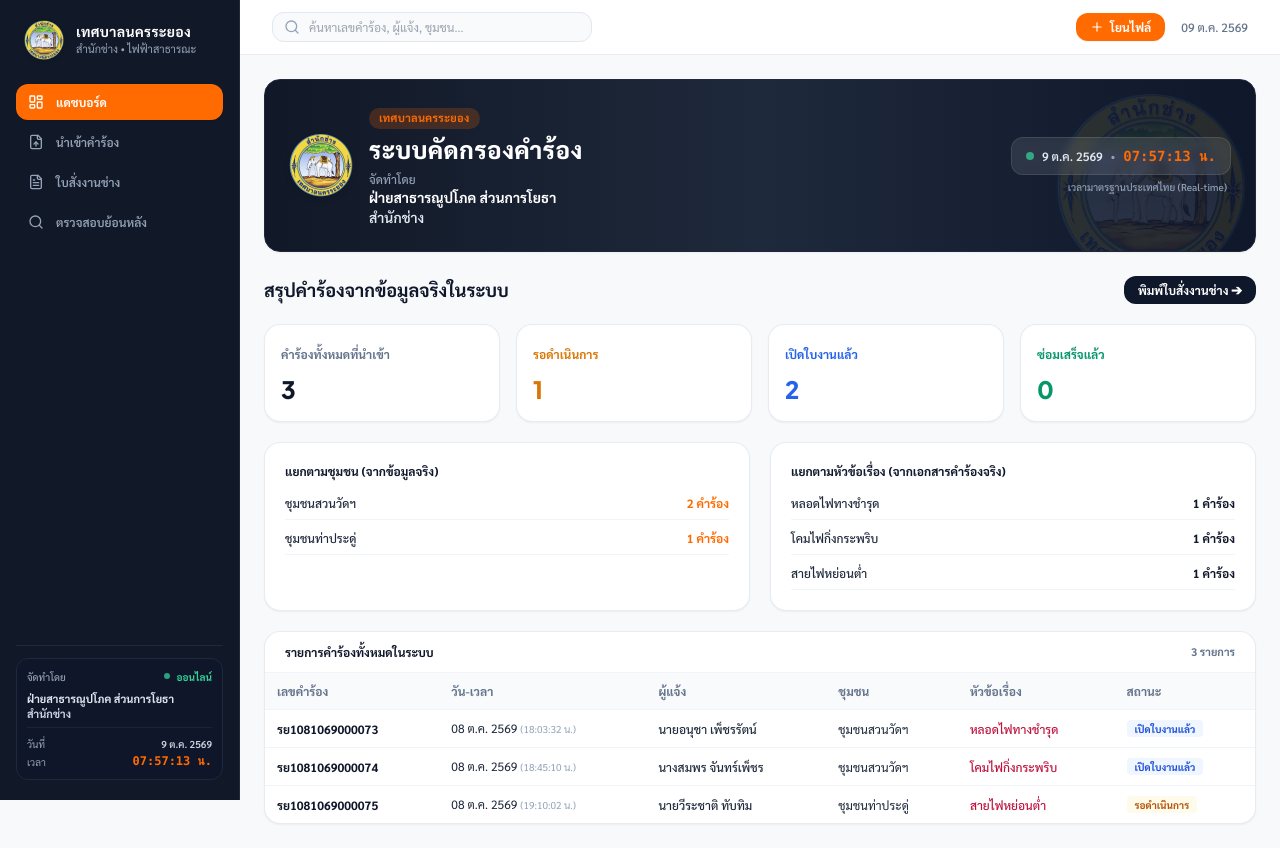
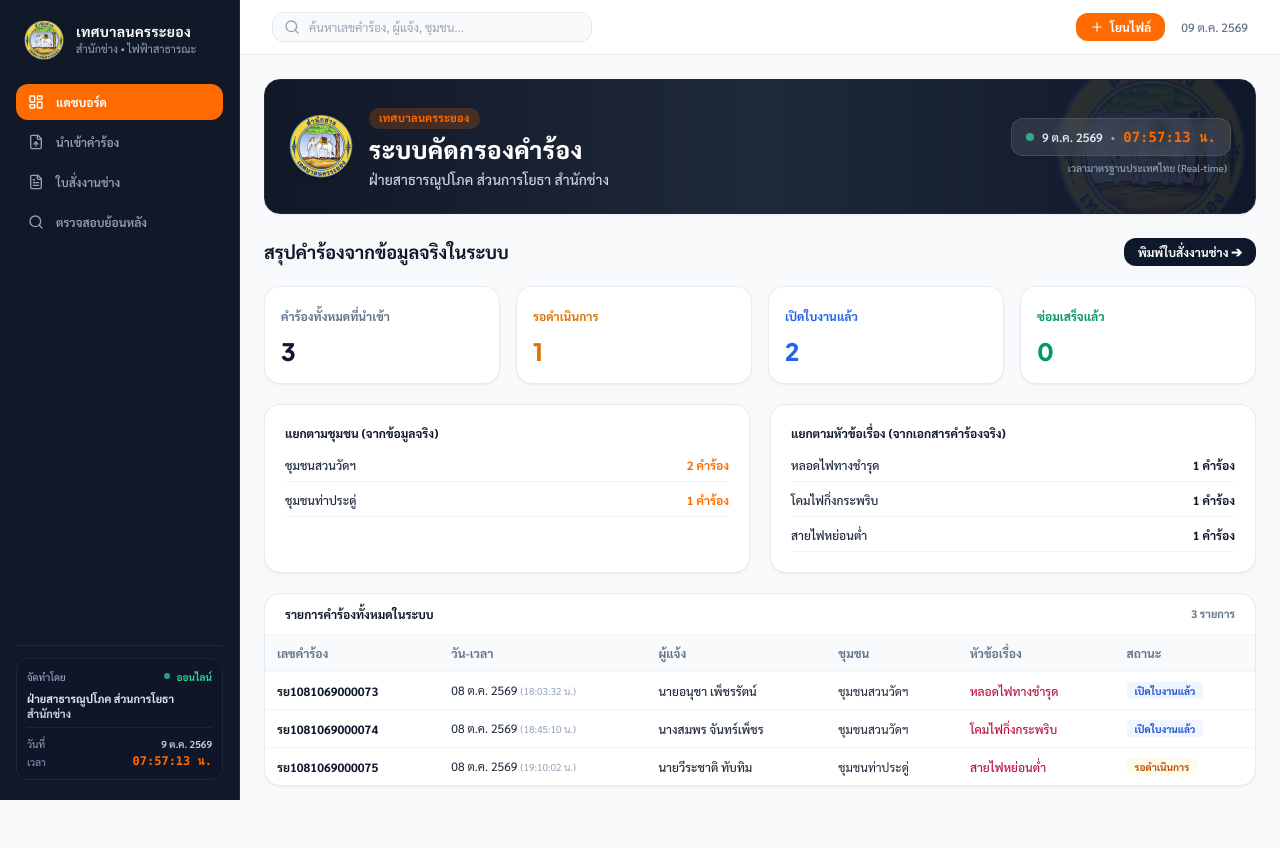
Before and after one commit to snaker0747/Rayong-Request-Hub, a Next.js app: page / in a window 1280 px wide. After the commit the page ends 810 px from the top, so only its background shows below. Built offline with nearby package versions, Linux system fonts and the light colour scheme; no server answers; the database is empty.

Commit message:
fix: นำคำว่า จัดทำโดย ออกจากแบนเนอร์ คงเหลือเฉพาะชื่อหน่วยงาน

```diff
--- a/src/components/Banner.tsx
+++ b/src/components/Banner.tsx
@@ -36,11 +36,9 @@ export default function Banner() {
               <h2 className="text-xl md:text-2xl font-black text-white tracking-wide leading-tight">
                 ระบบคัดกรองคำร้อง
               </h2>
-              <div className="text-xs md:text-sm text-slate-300 font-medium mt-1.5 leading-snug">
-                <span className="text-slate-400 text-xs block">จัดทำโดย</span>
-                <span className="text-white font-bold">ฝ่ายสาธารณูปโภค ส่วนการโยธา</span>
-                <span className="text-slate-200 font-semibold block">สำนักช่าง</span>
-              </div>
+              <p className="text-xs md:text-sm text-slate-300 font-medium mt-1 leading-snug">
+                ฝ่ายสาธารณูปโภค ส่วนการโยธา สำนักช่าง
+              </p>
             </div>
           </div>
 
```
